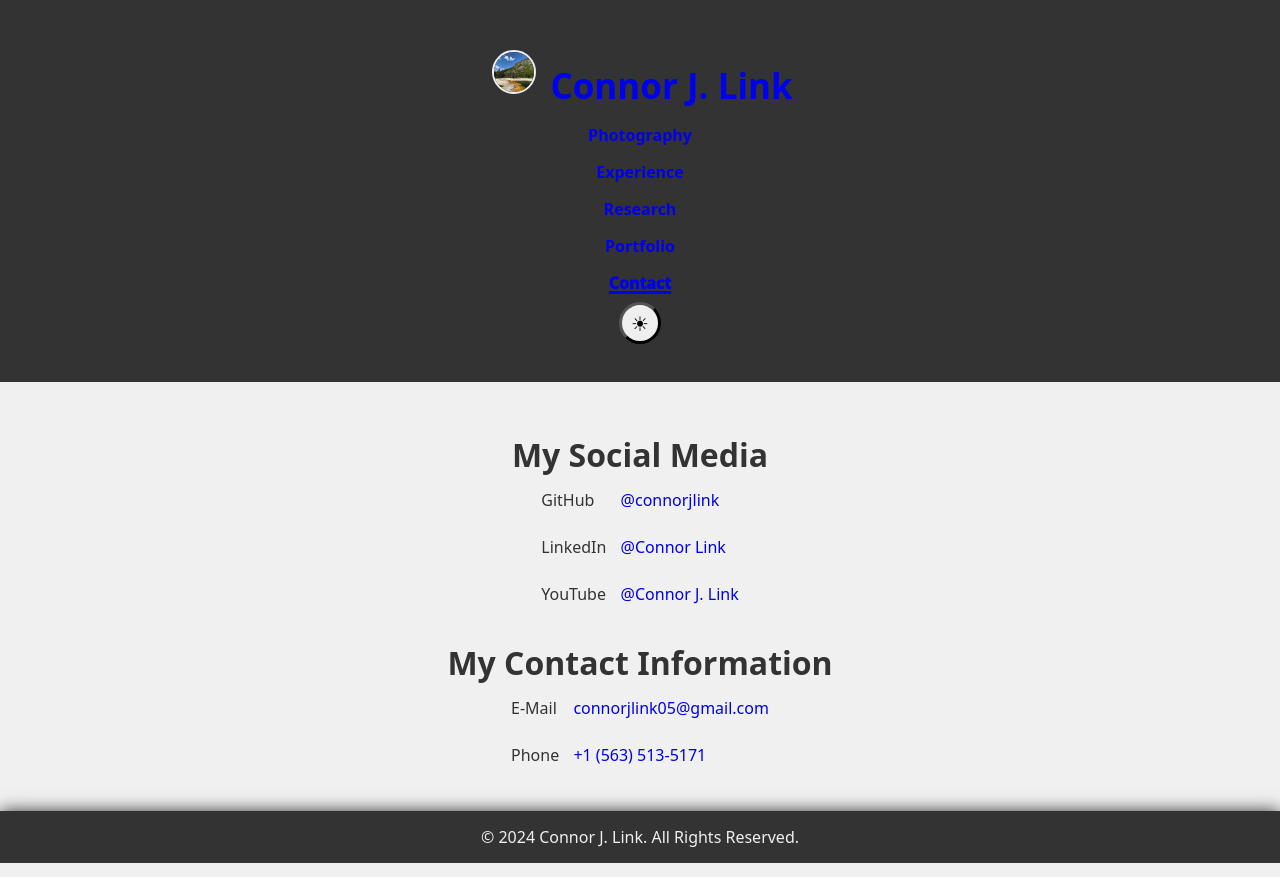
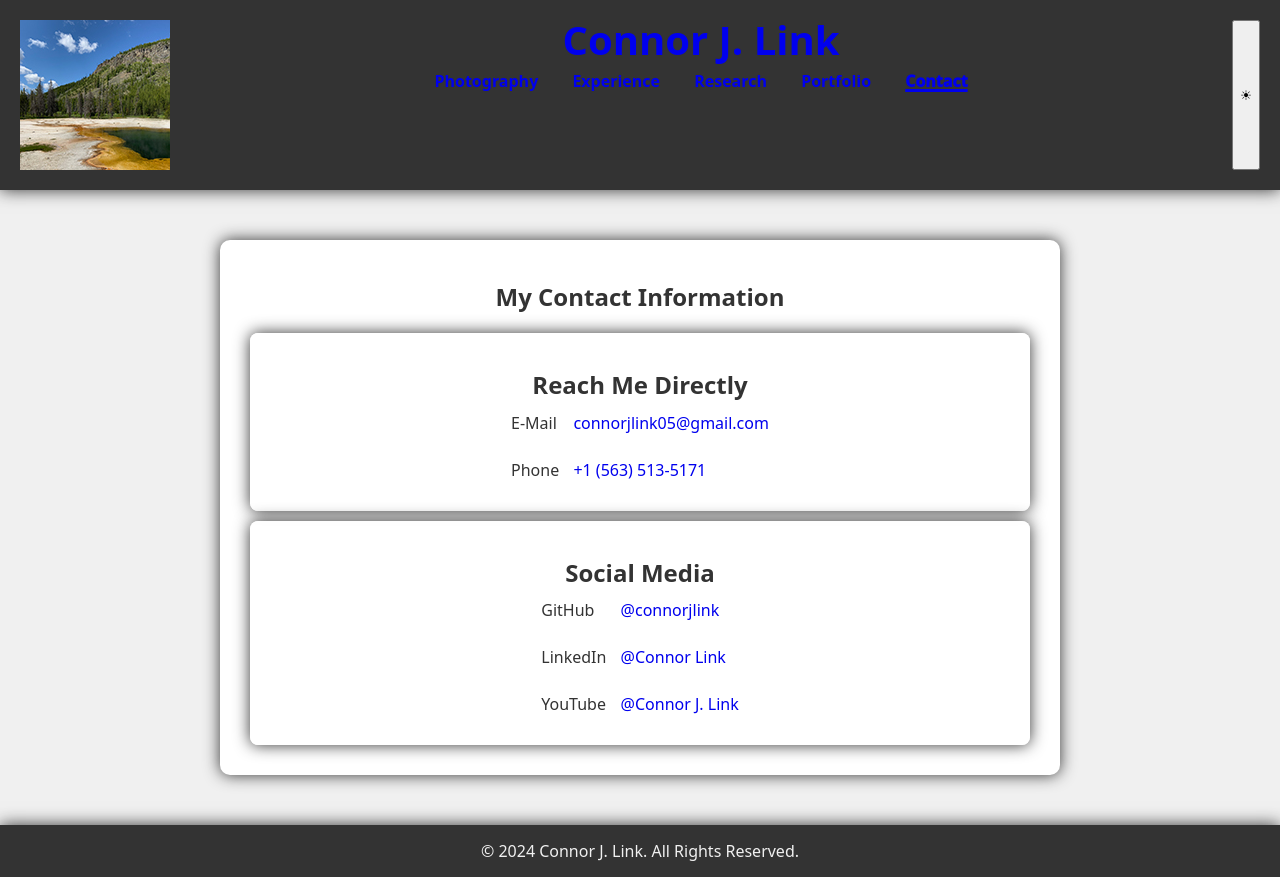
Before and after one commit to connorjlink/connorjlink.github.io, a plain HTML site: page contact.html in a window 1280 px wide. Drawn offline with Linux system fonts and the light colour scheme.

Commit message:
Updates for new UI layout

```diff
--- a/common.css
+++ b/common.css
@@ -8,63 +8,34 @@
     --bg: #f0f0f0;
 }
 
+hr {
+    border-top: 0px;
+    border-left: 0px;
+}
 
 body {
+    /* force scrollbar to always render for consistency */
     overflow-y: scroll;
+
     font-weight: lighter;
     margin: 0;
     padding: 0;
 
-    background: var(--bg);
+    /* TODO: figure out how to load images properly here */
+    /* background-image: url("C:/Users/linkc/WebstormProjects/connorjlink.github.io/res/logo.jpg"); */
+    /* backdrop-filter: blur(100vw); */
+    background-color: var(--bg);
     color: var(--fg);
-    /* line-height: 1.6; */
 }
 
 .main {
-    /* margin-left: 10%;
-    margin-right: 10%; */
-    /* font-size: 150%; */
     width: 70%;
     margin: auto;
 }
 
-.navbar li {
-    list-style: none;
-    display: inline-block;
-
-    a {
-        font-size: 18px;
-        font-weight: bold;
-        padding: 5px;
-        margin-right: 15px;
-    }
-}
-
-
-
+/* TODO: this is probably not necessary for anything */
 @media screen and (prefers-color-scheme: dark) {
 
-}
-
-.logo {
-    a {
-        margin-top: 5px;
-        font-size: 35px;
-        font-weight: 600;
-    }
-
-    img {
-        height: 40px;
-        border: 2px solid;
-        border-radius: 50%;
-        margin: 5px;
-        margin-right: 10px;
-    }
-}
-
-hr {
-    border-top: 0px;
-    border-left: 0px;
 }
 
 header {
@@ -72,16 +43,13 @@ header {
     color: var(--bg);
 
     text-align: center;
-    /* position: relative; */
-}
+    padding: 20px;
+
+    display: flex;
+    flex-direction: row;
 
     nav {
-    align-items: center;
-}
-
-nav {
-    margin: 0;
-    padding: 0;
+        width: 100%;
 
         a {
             text-decoration: none;
@@ -99,7 +67,15 @@ nav {
             display: inline;
 
             li {
-           margin: 15px;
+                display: inline;
+                margin-left: 15px;
+                margin-right: 15px;
+            }
+        }
+
+        img {
+            border-radius: 100%;
+            aspect-ratio: 1;
         }
     }
 }
@@ -139,9 +115,39 @@ section {
     box-shadow:0 0 1em #333f;
 }
 
+.logo {
+    justify-content: flex-start;
+    aspect-ratio: 1;
+
+    img {
+        border: 2px solid;
+        border-radius: 50%;
+        margin: 5px;
+        margin-right: 10px;
+    }
+}
+
 .theme-toggle {
-    /* TODO: figure out how to make re-scaling affect physical layout (not stack) */
-    scale: 1.5;
-    border-radius: 100%;
-    aspect-ratio: 1;
+    justify-content: flex-end;
 }
+
+.vstack {
+    display: flex;
+    flex-direction: column;
+}
+
+.title {
+    font-size: 30pt;
+    align-items: center;
+    /* margin-top: -10px; */
+    margin-bottom: 10px;
+    line-height: 1;
+}
+
+.subitem {
+    background: rgba(255, 255, 255, 0.9);
+    padding: 15px;
+    border-radius: 8px;
+
+    margin: 10px;
+}
--- a/contact.css
+++ b/contact.css
@@ -1,14 +1,14 @@
-.contact ul {
+ul {
     list-style-type: none;
     margin: 0;
     margin-top: -1.5em;
     padding: 0;
     display: inline-block;
+
+    li {
+        display: flex;
+        margin: 5px;
+        padding-top: 10px;
+        padding-bottom: 10px;
+    }
 }
-
-.contact li {
-    display: flex;
-    margin: 5px;
-    padding-top: 10px;
-    padding-bottom: 10px;
-}
--- a/contact.html
+++ b/contact.html
@@ -7,9 +7,29 @@
 
     <body>
         <div class="main">
-            <h1>My Social Media</h1>
+            <section class="shadowed">
+                <h1>My Contact Information</h1>
 
-            <div class="contact">
+                <div class="subitem shadowed">
+                    <h2>Reach Me Directly</h2>
+
+                    <div>
+                        <ul class="left">
+                            <li>E-Mail</li>
+                            <li>Phone</li>
+                        </ul>
+
+                        <ul class="right">
+                            <li><a href="mailto:connorjlink05@gmail.com">connorjlink05@gmail.com</a></li>
+                            <li><a href="tel:15635135171">+1 (563) 513-5171</a></li>
+                        </ul>
+                    </div>
+                </div>
+
+                <div class="subitem shadowed">
+                    <h2>Social Media</h2>
+
+                    <div>
                         <ul class="left">
                             <li>GitHub</li>
                             <li>LinkedIn</li>
@@ -22,20 +42,8 @@
                             <li><a href="https://www.youtube.com/@ConnorJLink">@Connor J. Link</a></li>
                         </ul>
                     </div>
-
-            <h1>My Contact Information</h1>
-
-            <div class="contact">
-                <ul class="left">
-                    <li>E-Mail</li>
-                    <li>Phone</li>
-                </ul>
-
-                <ul class="right">
-                    <li><a href="mailto:connorjlink05@gmail.com">connorjlink05@gmail.com</a></li>
-                    <li><a href="tel:15635135171">+1 (563) 513-5171</a></li>
-                </ul>
                 </div>
+            </section>
         </div>
     </body>
 
--- a/main.js
+++ b/main.js
@@ -10,22 +10,20 @@ head.insertAdjacentHTML("beforeend", `
 
 // common navigation bar element
 body.insertAdjacentHTML("afterbegin", `
-    <header>
-        <nav class="main">
+    <header class="shadowed">
+        <img class="logo" src="../res/logo.jpg" alt="logo">
+
+        <nav>
+            <div class="vstack">
+                <a class="title" id="index-tab" href="./">Connor J. Link</a>
+
                 <ul>
-                <li>
-                    <div class="logo">
-                        <img src="../res/logo.jpg" alt="logo">
-                        <a id="index-tab" href="./">Connor J. Link</a>
-                    </div>
-                </li>
-
                     <li>
                         <a id="photography-tab" href="./photography">Photography</a>
                     </li>
 
                     <li>
-                    <a id="experience-tab" href="./ experience">Experience</a>
+                        <a id="experience-tab" href="./experience">Experience</a>
                     </li>
 
                     <li>
@@ -39,12 +37,11 @@ body.insertAdjacentHTML("afterbegin", `
                     <li>
                         <a id="contact-tab" href="./contact">Contact</a>
                     </li>
+                </ul>
+            </div>
+        </nav>
 
-                <li>
         <button class="theme-toggle">☀</button>
-                </li>
-            </ul>
-        </nav>
     </header>
 `);
 
@@ -126,9 +123,6 @@ window.addEventListener('load', function() {
 
 const themeToggle = document.querySelector('.theme-toggle');
 
-const light = "#f0f0f0";
-const dark = "#333";
-
 const theme = localStorage.getItem('theme');
 if (theme === 'dark-mode') {
     setDarkTheme();
@@ -143,10 +137,10 @@ function setLightTheme() {
     localStorage.removeItem('theme');
 
     // foreground is the dark-colored text
-    root.style.setProperty("--fg", dark);
+    root.style.setProperty("--fg", "#333");
 
     // background is the light color
-    root.style.setProperty("--bg", light);
+    root.style.setProperty("--bg", "#f0f0f0");
 
     console.log("setting light theme");
 }
@@ -156,10 +150,10 @@ function setDarkTheme() {
     localStorage.setItem('theme', 'dark-mode');
 
     // foreground is the light-colored text
-    root.style.setProperty("--fg", light);
+    root.style.setProperty("--fg", "#cccccc");
 
     // background is the dark color
-    root.style.setProperty("--bg", dark)
+    root.style.setProperty("--bg", "#1e1e1e")
 
     console.log("setting dark theme");
 }
```
Also changed, not shown: experience.css (+0 -8 lines), experience.html (+6 -6 lines). Lines whose indentation alone changed are shown as unchanged.
